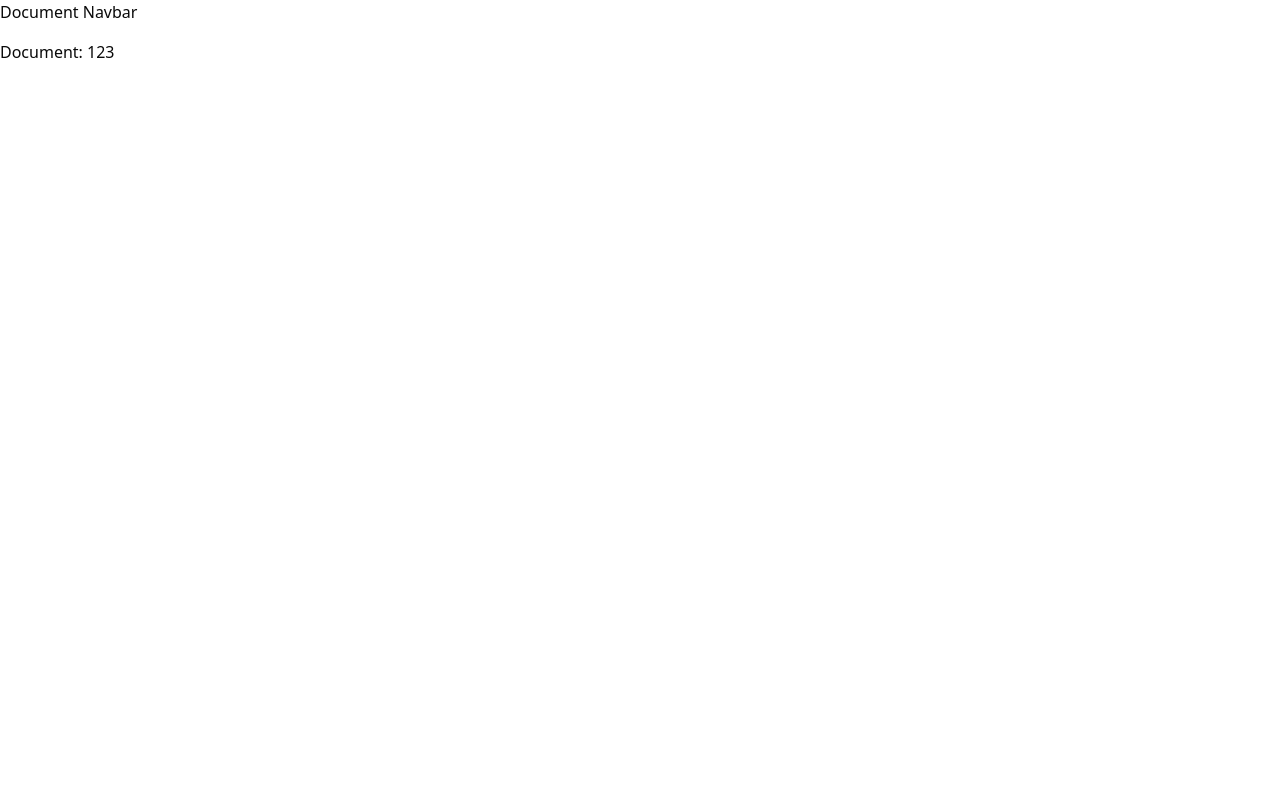
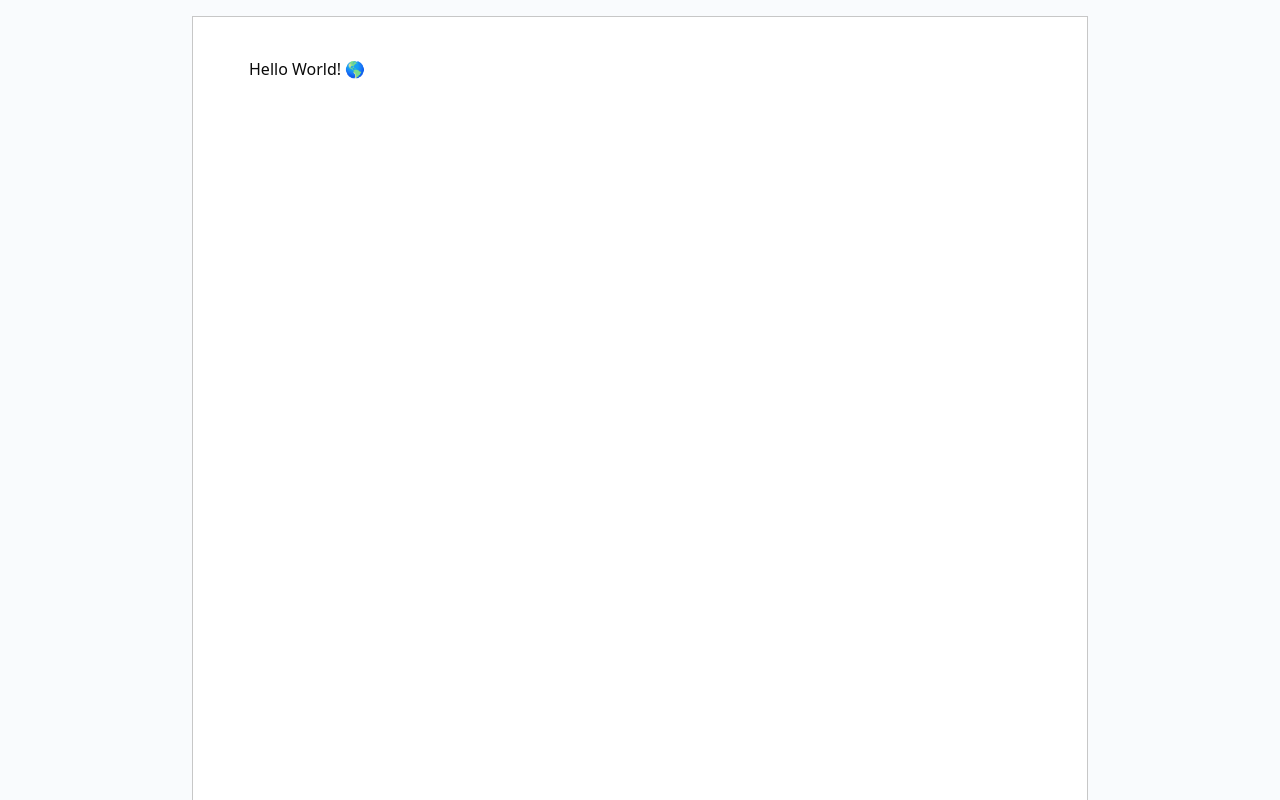
Before and after one commit to frshaad/scribe, a Next.js app: page /documents/123 in a window 1280 px wide. Shown: the top 800 px of the page. Built offline with nearby package versions, Linux system fonts and the light colour scheme.

Commit message:
✨ add document editor component with tiptap

```diff
--- a/eslint.config.mjs
+++ b/eslint.config.mjs
@@ -40,6 +40,7 @@ export default tseslint.config([
       '@typescript-eslint/no-non-null-assertion': 'error',
       '@typescript-eslint/prefer-as-const': 'error',
       '@typescript-eslint/no-explicit-any': 'warn',
+      '@typescript-eslint/no-unused-vars': 'off',
 
       'react/button-has-type': 'warn',
       'react/jsx-no-constructed-context-values': 'warn',
--- a/package.json
+++ b/package.json
@@ -32,6 +32,9 @@
     "@next/env": "^15.2.1",
     "@radix-ui/react-dropdown-menu": "^2.1.6",
     "@radix-ui/react-slot": "^1.1.2",
+    "@tiptap/pm": "^2.11.5",
+    "@tiptap/react": "^2.11.5",
+    "@tiptap/starter-kit": "^2.11.5",
     "class-variance-authority": "^0.7.1",
     "clsx": "^2.1.1",
     "lucide-react": "^0.479.0",
--- a/src/app/documents/[documentId]/page.tsx
+++ b/src/app/documents/[documentId]/page.tsx
@@ -1,9 +1,16 @@
+import Editor from '@/components/editor';
+
 type DocumentProps = {
   params: Promise<{ documentId: string }>;
 };
 
 export default async function Document({ params }: DocumentProps) {
+  // eslint-disable-next-line no-unused-vars
   const { documentId } = await params;
 
-  return <div>Document: {documentId}</div>;
+  return (
+    <div className="min-h-screen bg-[#fafbfd]">
+      <Editor />
+    </div>
+  );
 }
--- a/src/app/documents/layout.tsx
+++ /dev/null
@@ -1,12 +0,0 @@
-type DocumentLayoutProps = {
-  children: React.ReactNode;
-};
-
-export default function DocumentLayout({ children }: DocumentLayoutProps) {
-  return (
-    <div className="space-y-4">
-      <nav className="w-full">Document Navbar</nav>
-      {children}
-    </div>
-  );
-}
--- a/src/app/layout.tsx
+++ b/src/app/layout.tsx
@@ -19,7 +19,7 @@ export default function RootLayout({
       <body className="h-screen w-screen">
         <ThemeProvider
           attribute="class"
-          defaultTheme="system"
+          defaultTheme="light"
           disableTransitionOnChange
           enableSystem
         >
--- a/src/app/page.tsx
+++ b/src/app/page.tsx
@@ -1,3 +1,10 @@
+import Link from 'next/link';
+
 export default function Home() {
-  return <h1>Hello World</h1>;
+  return (
+    <div>
+      <h1>Hello World</h1>
+      <Link href="/documents/123">Go to document 123</Link>
+    </div>
+  );
 }
--- /dev/null
+++ b/src/components/editor.tsx
@@ -0,0 +1,26 @@
+'use client';
+
+import { EditorContent, useEditor } from '@tiptap/react';
+import StarterKit from '@tiptap/starter-kit';
+
+export default function Editor() {
+  const editor = useEditor({
+    editorProps: {
+      attributes: {
+        style: 'padding-left: 56px; padding-right: 56px;',
+        class:
+          'flex min-h-[1054px] w-4xl cursor-text flex-col border border-[#c7c7c7] bg-white py-10 focus:outline-none print:border-0',
+      },
+    },
+    extensions: [StarterKit],
+    content: '<p>Hello World! 🌎️</p>',
+  });
+
+  return (
+    <section className="size-full overflow-x-auto bg-[#f9fbfd] px-4 print:overflow-visible print:bg-white print:px-0">
+      <div className="mx-auto flex w-4xl min-w-max justify-center py-4 print:w-full print:min-w-0 print:py-0">
+        <EditorContent editor={editor} />
+      </div>
+    </section>
+  );
+}
```
Also changed, not shown: 1 other file (tests, documents, lock files or other folders).
